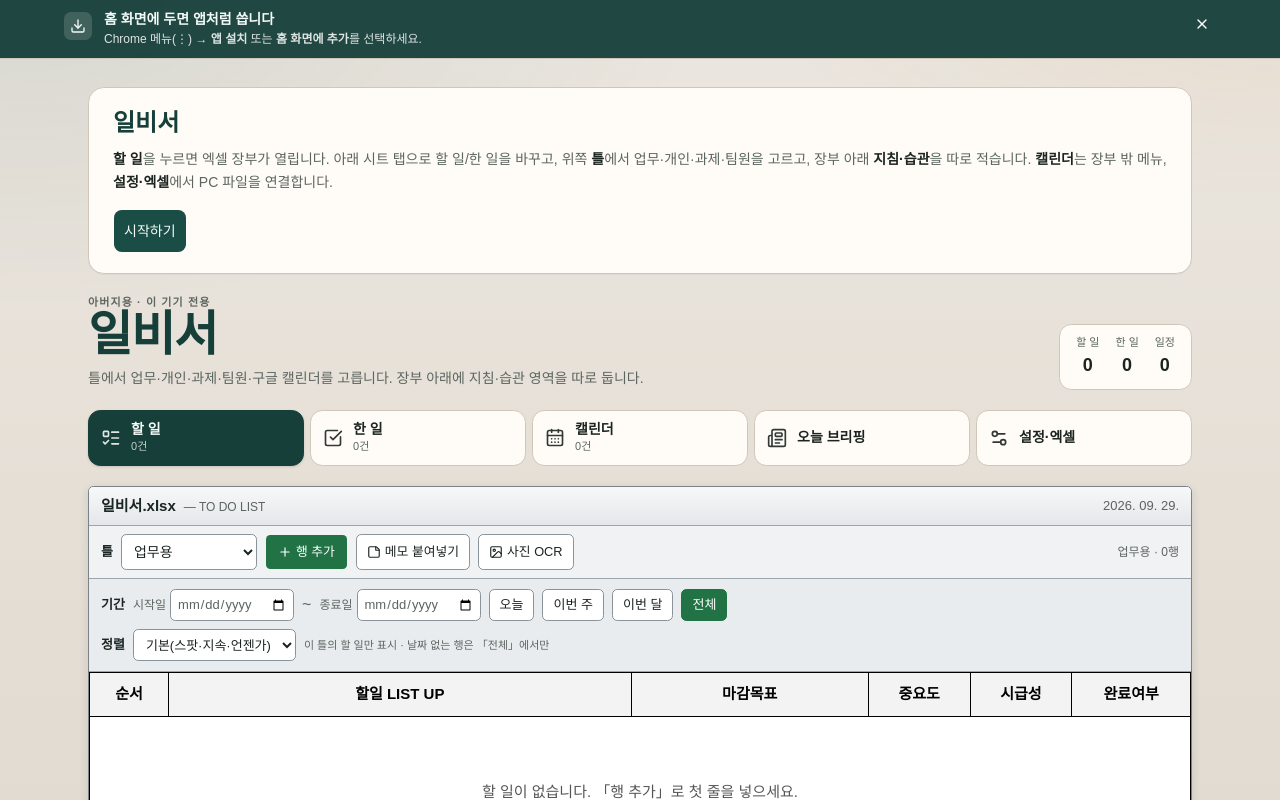
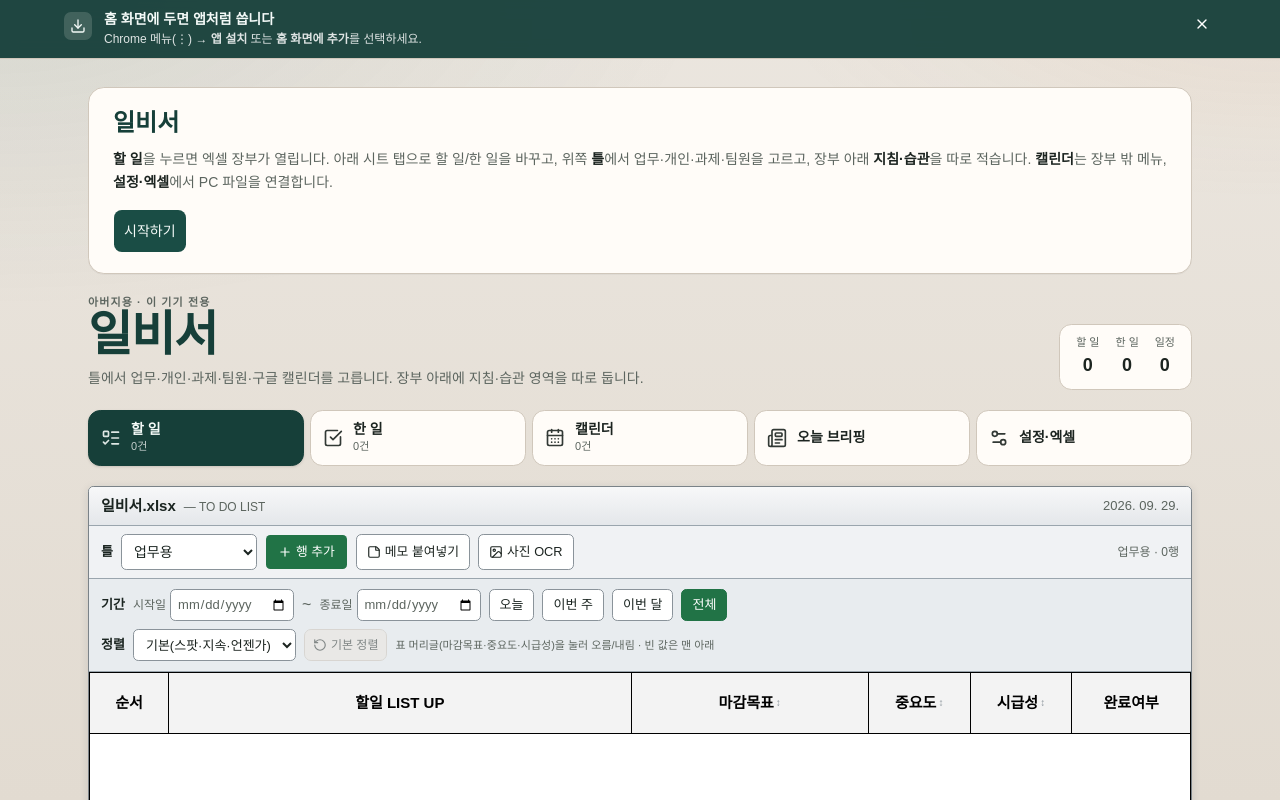
Before and after one commit to leokim9887/ilbiseo, a Next.js app: page / in a window 1280 px wide. Shown: the top 800 px of the page. Built offline with nearby package versions, Linux system fonts and the light colour scheme; a web font is replaced by a local one.

Commit message:
Add Excel header sort for deadline, importance, urgency
Clickable 마감목표/중요도/시급성 headers cycle none→asc→desc with
empty values last; 기본 정렬 restores spot/ongoing/someday order.

Co-authored-by: ms5746852 <ms5746852@gmail.com>

```diff
--- a/src/components/excel-workbook.tsx
+++ b/src/components/excel-workbook.tsx
@@ -22,6 +22,7 @@ import {
   buildTaskOnlyRows,
   calendarListUpTitle,
   formatEventDeadline,
+  type SheetRow,
 } from "@/lib/sheet-rows";
 import {
   formatDeadlineRange,
@@ -30,10 +31,18 @@ import {
   weekRangeContaining,
   type PeriodSort,
 } from "@/lib/date-range";
+import {
+  applyColumnSort,
+  columnSortLabel,
+  cycleColumnSort,
+  isSortableCol,
+  type ColumnSort,
+  type ColumnSortKey,
+} from "@/lib/column-sort";
 import { Button } from "@/components/ui/button";
 import { MemoImport } from "@/components/memo-import";
 import { OcrImport } from "@/components/ocr-import";
-import { Plus, RotateCcw, Trash2, X } from "lucide-react";
+import { ArrowDown, ArrowUp, Plus, RotateCcw, Trash2, X } from "lucide-react";
 
 export type WorkbookSheet = "todo" | "done";
 
@@ -90,6 +99,8 @@ export function ExcelWorkbook({
   const [filterStart, setFilterStart] = useState<string>("");
   const [filterEnd, setFilterEnd] = useState<string>("");
   const [periodSort, setPeriodSort] = useState<PeriodSort>("default");
+  /** Excel header column sort — overrides period dropdown when set */
+  const [columnSort, setColumnSort] = useState<ColumnSort | null>(null);
   const [chip, setChip] = useState<"all" | "today" | "week" | "month">("all");
   const [gcalRangeStart, setGcalRangeStart] = useState("");
   const [gcalRangeEnd, setGcalRangeEnd] = useState("");
@@ -109,20 +120,23 @@ export function ExcelWorkbook({
   const baseTasks = sheet === "todo" ? activeTasks : doneTasks;
 
   const rows = useMemo(() => {
+    let built: SheetRow[];
     if (isGcal && sheet === "todo") {
-      return buildGcalFrameRows(calendarEvents, {
+      built = buildGcalFrameRows(calendarEvents, {
         rangeStart: gcalRangeStart || null,
         rangeEnd: gcalRangeEnd || null,
       });
-    }
-    if (isGcal && sheet === "done") {
-      return [];
-    }
-    return buildTaskOnlyRows(baseTasks, {
+    } else if (isGcal && sheet === "done") {
+      built = [];
+    } else {
+      built = buildTaskOnlyRows(baseTasks, {
         filterStart: filterStart || null,
         filterEnd: filterEnd || null,
-      periodSort,
+        // Column sort takes over ordering; keep period filter only
+        periodSort: columnSort ? "default" : periodSort,
       });
+    }
+    return applyColumnSort(built, columnSort);
   }, [
     isGcal,
     sheet,
@@ -133,7 +147,18 @@ export function ExcelWorkbook({
     filterStart,
     filterEnd,
     periodSort,
+    columnSort,
   ]);
+
+  const onHeaderSort = (key: ColKey) => {
+    if (!isSortableCol(key)) return;
+    setColumnSort((prev) => cycleColumnSort(prev, key as ColumnSortKey));
+  };
+
+  const clearColumnSort = () => {
+    setColumnSort(null);
+    setPeriodSort("default");
+  };
 
   const taskIds = useMemo(
     () => rows.filter((r) => r.kind === "task").map((r) => r.task.id),
@@ -350,6 +375,7 @@ export function ExcelWorkbook({
           {isGcal && !gcalFilterActive && sheet === "todo"
             ? ` · 오늘부터`
             : ""}
+          {columnSort ? ` · ${columnSortLabel(columnSort)}` : ""}
         </span>
       </div>
 
@@ -416,10 +442,23 @@ export function ExcelWorkbook({
                 필터 지우기
               </button>
             ) : null}
+            {columnSort ? (
+              <Button
+                type="button"
+                size="sm"
+                variant="outline"
+                className="h-8 min-h-8 gap-1 px-2 text-[12px]"
+                onClick={clearColumnSort}
+              >
+                <RotateCcw className="size-3.5" />
+                기본 정렬
+              </Button>
+            ) : null}
           </div>
           <p className="text-[11px] text-[#5c655f]">
-            시작·종료일을 비우면 오늘 포함 이후 일정만 보입니다. 연도는 날짜
-            입력(브라우저 달력)에서 고릅니다.
+            시작·종료일을 비우면 오늘 포함 이후 일정만 보입니다. 표 머리글
+            「마감목표」를 눌러 오름/내림 · 빈 값은 맨 아래.
+            {columnSort ? ` · 지금: ${columnSortLabel(columnSort)}` : ""}
           </p>
         </div>
       ) : !isGcal ? (
@@ -479,17 +518,37 @@ export function ExcelWorkbook({
         <div className="flex flex-wrap items-center gap-2">
           <span className="text-[13px] font-semibold text-[#1a2420]">정렬</span>
           <select
-            value={periodSort}
-            onChange={(e) => setPeriodSort(e.target.value as PeriodSort)}
+            value={columnSort ? "column" : periodSort}
+            onChange={(e) => {
+              const v = e.target.value;
+              if (v === "column") return;
+              setColumnSort(null);
+              setPeriodSort(v as PeriodSort);
+            }}
             className="h-8 rounded-sm border border-[#8a939a] bg-white px-2 text-[13px]"
             aria-label="기간 정렬"
           >
             <option value="default">기본(스팟·지속·언젠가)</option>
             <option value="start">시작일 순</option>
             <option value="end">마감(종료)일 순</option>
+            {columnSort ? (
+              <option value="column">{columnSortLabel(columnSort)}</option>
+            ) : null}
           </select>
+          <Button
+            type="button"
+            size="sm"
+            variant="outline"
+            className="h-8 min-h-8 gap-1 px-2 text-[12px]"
+            disabled={!columnSort && periodSort === "default"}
+            onClick={clearColumnSort}
+            title="스팟·지속·언젠가 기본 순서로 되돌림"
+          >
+            <RotateCcw className="size-3.5" />
+            기본 정렬
+          </Button>
           <p className="text-[11px] text-[#5c655f]">
-            이 틀의 할 일만 표시 · 날짜 없는 행은 「전체」에서만
+            표 머리글(마감목표·중요도·시급성)을 눌러 오름/내림 · 빈 값은 맨 아래
           </p>
         </div>
       </div>
@@ -499,7 +558,11 @@ export function ExcelWorkbook({
         <table className="w-full min-w-[820px] border-collapse text-[15px] text-black">
           <thead className="sticky top-0 z-20">
             <tr>
-              {COLS.map((c) => (
+              {COLS.map((c) => {
+                const sortable = isSortableCol(c.key);
+                const active =
+                  sortable && columnSort?.key === c.key ? columnSort : null;
+                return (
                   <th
                     key={`H-${c.key}`}
                     style={
@@ -507,11 +570,48 @@ export function ExcelWorkbook({
                         ? { width: c.width, minWidth: "260px" }
                         : { width: c.width, minWidth: c.width }
                     }
-                  className="border border-black bg-[#f3f3f3] px-2 py-3 text-center text-[15px] font-bold leading-tight text-black"
+                    className={`border border-black bg-[#f3f3f3] px-1 py-2 text-center text-[15px] font-bold leading-tight text-black ${
+                      sortable ? "p-0" : "px-2 py-3"
+                    }`}
                   >
-                  {c.label}
+                    {sortable ? (
+                      <button
+                        type="button"
+                        onClick={() => onHeaderSort(c.key)}
+                        className={`flex min-h-11 w-full items-center justify-center gap-0.5 px-1 py-2 text-[14px] font-bold text-black hover:bg-[#e8efe9] active:bg-[#dce8de] sm:text-[15px] ${
+                          active ? "bg-[#e4efe6]" : ""
+                        }`}
+                        aria-label={`${c.label} 정렬 (${
+                          !active
+                            ? "기본"
+                            : active.dir === "asc"
+                              ? "오름차순"
+                              : "내림차순"
+                        }) · 누르면 바뀜`}
+                        title="클릭: 없음 → 오름차순 → 내림차순 → 기본"
+                      >
+                        <span>{c.label}</span>
+                        <span
+                          className="inline-flex flex-col leading-none text-[#217346]"
+                          aria-hidden
+                        >
+                          {active?.dir === "asc" ? (
+                            <ArrowUp className="size-3.5 stroke-[2.5]" />
+                          ) : active?.dir === "desc" ? (
+                            <ArrowDown className="size-3.5 stroke-[2.5]" />
+                          ) : (
+                            <span className="text-[10px] font-semibold text-[#8a939a]">
+                              ↕
+                            </span>
+                          )}
+                        </span>
+                      </button>
+                    ) : (
+                      c.label
+                    )}
                   </th>
-              ))}
+                );
+              })}
             </tr>
           </thead>
           <tbody>
--- /dev/null
+++ b/src/lib/column-sort.ts
@@ -0,0 +1,115 @@
+import type { SheetRow } from "./sheet-rows";
+import { taskDateRange } from "./date-range";
+
+/** Sortable Excel columns (마감목표 · 중요도 · 시급성). */
+export type ColumnSortKey = "deadline" | "importance" | "urgency";
+export type ColumnSortDir = "asc" | "desc";
+
+export type ColumnSort = {
+  key: ColumnSortKey;
+  dir: ColumnSortDir;
+};
+
+export const SORTABLE_COL_KEYS: ColumnSortKey[] = [
+  "deadline",
+  "importance",
+  "urgency",
+];
+
+export function isSortableCol(key: string): key is ColumnSortKey {
+  return (SORTABLE_COL_KEYS as string[]).includes(key);
+}
+
+/** none → asc → desc → none */
+export function cycleColumnSort(
+  current: ColumnSort | null,
+  key: ColumnSortKey,
+): ColumnSort | null {
+  if (!current || current.key !== key) return { key, dir: "asc" };
+  if (current.dir === "asc") return { key, dir: "desc" };
+  return null;
+}
+
+/**
+ * Empty / missing values always sort **last** (both asc and desc),
+ * so blank 마감·중요·시급 rows sink to the bottom consistently.
+ */
+function cmpEmptyLast(
+  aEmpty: boolean,
+  bEmpty: boolean,
+  raw: number,
+  dir: ColumnSortDir,
+): number {
+  if (aEmpty && bEmpty) return 0;
+  if (aEmpty) return 1;
+  if (bEmpty) return -1;
+  return dir === "asc" ? raw : -raw;
+}
+
+function deadlineKey(row: SheetRow): { empty: boolean; value: string } {
+  if (row.kind === "calendar") {
+    const v = row.event.start.slice(0, 10);
+    return { empty: !v, value: v || "" };
+  }
+  const r = taskDateRange(row.task);
+  // 마감목표 = 종료(마감)일 기준
+  const v = r?.end ?? "";
+  return { empty: !v, value: v };
+}
+
+function numberKey(
+  row: SheetRow,
+  field: "importance" | "urgency",
+): { empty: boolean; value: number } {
+  if (row.kind === "calendar") {
+    return { empty: true, value: 0 };
+  }
+  const v = row.task[field];
+  // 1–3 scale; treat missing/0 as empty
+  if (v == null || Number.isNaN(v) || v <= 0) {
+    return { empty: true, value: 0 };
+  }
+  return { empty: false, value: v };
+}
+
+export function compareSheetRows(
+  a: SheetRow,
+  b: SheetRow,
+  sort: ColumnSort,
+): number {
+  if (sort.key === "deadline") {
+    const ka = deadlineKey(a);
+    const kb = deadlineKey(b);
+    const raw = ka.value.localeCompare(kb.value);
+    return cmpEmptyLast(ka.empty, kb.empty, raw, sort.dir);
+  }
+  const ka = numberKey(a, sort.key);
+  const kb = numberKey(b, sort.key);
+  const raw = ka.value - kb.value;
+  return cmpEmptyLast(ka.empty, kb.empty, raw, sort.dir);
+}
+
+export function applyColumnSort(
+  rows: SheetRow[],
+  sort: ColumnSort | null,
+): SheetRow[] {
+  if (!sort) return rows;
+  return [...rows]
+    .map((row, i) => ({ row, i }))
+    .sort(
+      (a, b) =>
+        compareSheetRows(a.row, b.row, sort) || a.i - b.i,
+    )
+    .map((x) => x.row);
+}
+
+export function columnSortLabel(sort: ColumnSort | null): string {
+  if (!sort) return "기본(스팟·지속·언젠가)";
+  const name =
+    sort.key === "deadline"
+      ? "마감목표"
+      : sort.key === "importance"
+        ? "중요도"
+        : "시급성";
+  return `${name} ${sort.dir === "asc" ? "오름차순▲" : "내림차순▼"}`;
+}
```
Lines whose indentation alone changed are shown as unchanged.
